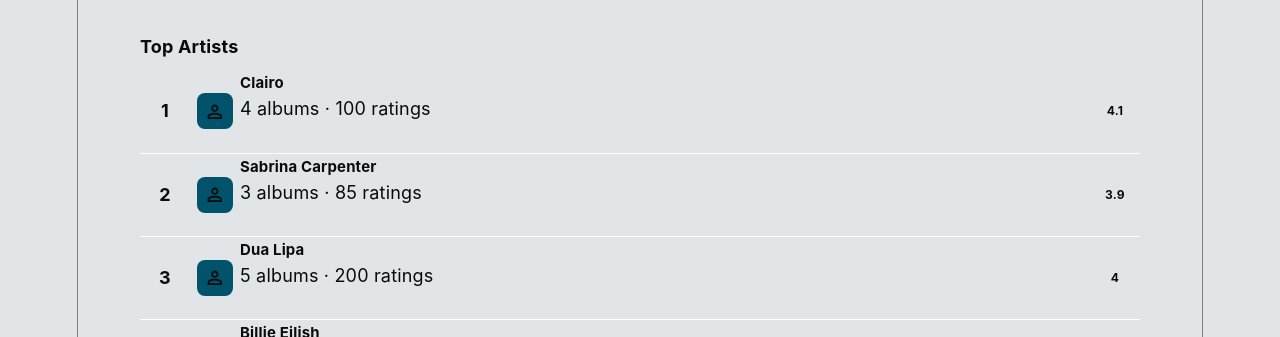
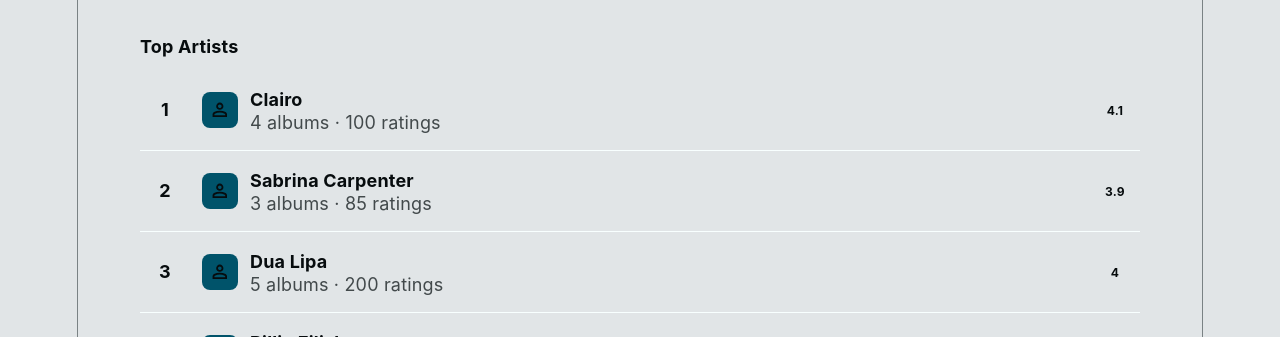
Before and after one commit to MrLooke/RatingsProject, a React (Vite) app in the folder mediaboard.client/: page / in a window 1280 px wide. Shown: the part 463-800 px from the top of the page. Built offline with nearby package versions, Linux system fonts and the light colour scheme; no server answers.

Commit message:
small styling changes to artist list items

```diff
--- a/mediaboard.client/src/features/home/home.module.css
+++ b/mediaboard.client/src/features/home/home.module.css
@@ -96,8 +96,8 @@
 				width: 100%;
 
 				display: grid;
-				grid-template-columns: 50px 50px 1fr 50px;
-				grid-template-rows: 50px;
+				grid-template-columns: 50px 60px 1fr 50px;
+				grid-template-rows: 40px 40px;
 
 				border-bottom: solid 1px var(--highlight);
 
@@ -140,23 +140,28 @@
 				}
 
 				.artistInfo {
-					* {
-						text-align: left;
-					}
+					display: contents;
 
 					h5 {
 						margin: 0;
 						padding: 0;
+
+						font-size: 1rem;
+						text-align: left;
+						line-height: 60px;
+
 						grid-column: 3;
-						grid-row: span 1;
+						grid-row: 1;
 					}
 
 					p {
 						margin: 0;
 						padding: 0;
+						text-align: left;
+						color: var(--text-muted);
 
 						grid-column: 3;
-						grid-row: span 1;
+						grid-row: 2;
 					}
 				}
 
```
